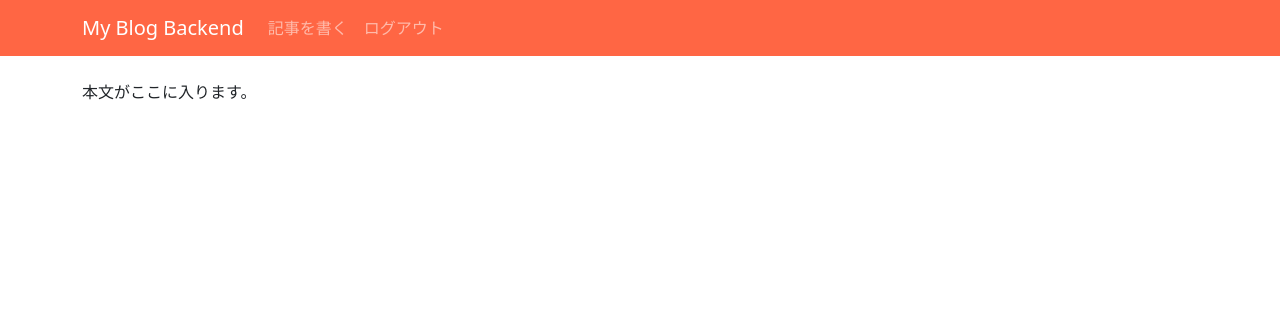
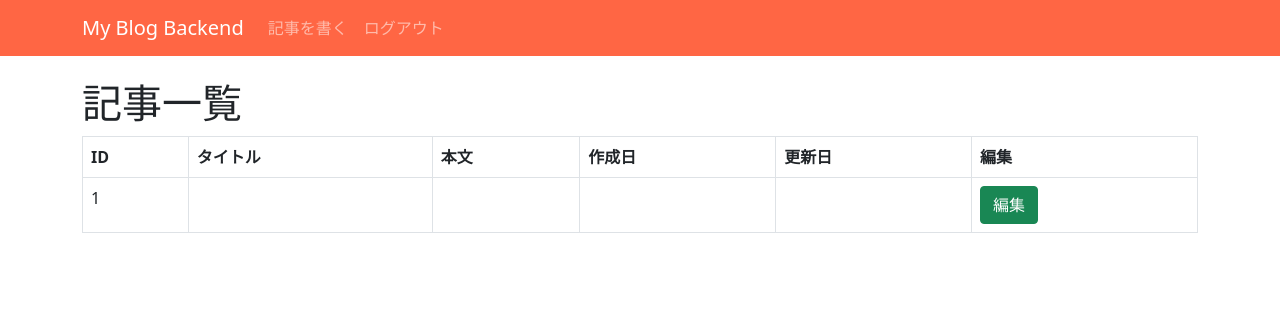
Before and after one commit to siriusjunior/php-basic, a PHP site: page /backend.php in a window 1280 px wide. Shown: the top 316 px of the page. Run offline with PHP 8.4, Linux system fonts and the light colour scheme; the visitor is signed in with stand-in values (Sample User, id 1); tables that the repository leaves empty or names only in its code hold one stand-in row (values such as "Sample post"); data that the repository does not hold is empty.

Commit message:
[Add]記事一覧の表示

```diff
--- a/backend.php
+++ b/backend.php
@@ -1,5 +1,11 @@
 <?php
-include 'lib/secure.php'
+include 'lib/secure.php';
+include 'lib/connect.php';
+include 'lib/queryArticle.php';
+include 'lib/article.php';
+
+$queryArticle = new QueryArticle();
+$articles = $queryArticle->findAll();
 ?>
 
 <!doctype html>
@@ -43,8 +49,41 @@ include 'lib/secure.php'
   <main class="container">
     <div class="row">
       <div class="col-md-12">
-        <p>本文がここに入ります。</p>
+        <h1>記事一覧</h1>
+        <?php if ($articles) : ?>
+          <table class="table table-bordered">
+            <thead>
+              <tr>
+                <th>ID</th>
+                <th>タイトル</th>
+                <th>本文</th>
+                <th>作成日</th>
+                <th>更新日</th>
+                <th>編集</th>
+              </tr>
+            </thead>
+            <tbody>
+              <?php foreach ($articles as $article) : ?>
+                <tr>
+                  <td><?php echo $article->getId(); ?></td>
+                  <td><?php echo $article->getTitle(); ?></td>
+                  <td><?php echo $article->getBody(); ?></td>
+                  <td><?php echo $article->getCreatedAt(); ?></td>
+                  <td><?php echo $article->getUpdatedAt(); ?></td>
+                  <td>
+                    <a href="edit.php?id=<?php echo $article->getId(); ?>" class="btn btn-success">編集</a>
+                  </td>
+                </tr>
+              <?php endforeach ?>
+            </tbody>
+          </table>
+        <?php else : ?>
+          <div class="alert alert-info">
+            <p>投稿はまだありません。</p>
+          </div>
+        <?php endif ?>
       </div>
+      <!-- ./col-md-12 -->
     </div>
     <!-- ./row -->
   </main>
--- a/lib/nav.php
+++ b/lib/nav.php
@@ -1,8 +1,8 @@
 <nav class="navbar navbar-expand-md navbar-dark bg-red fixed-top">
   <div class="container"><a class="navbar-brand" href="/blog/backend.php">My Blog Backend</a>
     <ul class="navbar-nav me-auto mb-2 mb-md-0">
-      <li class="nav-link" href="post.php">記事を書く</li>
-      <li class="nav-link" href="logout.php">ログアウト</li>
+      <li class="nav-item"><a class="nav-link" href="post.php">記事を書く</a></li>
+      <li class="nav-item"><a class="nav-link" href="logout.php">ログアウト</a></li>
     </ul>
   </div>
 </nav>
--- a/lib/queryArticle.php
+++ b/lib/queryArticle.php
@@ -29,4 +29,22 @@ class QueryArticle extends connect
       $stmt->execute();
     }
   }
+
+  public function findAll()
+  {
+    $stmt = $this->dbh->prepare("SELECT * FROM articles");
+    $stmt->execute();
+    $results = $stmt->fetchAll(PDO::FETCH_ASSOC);
+    $articles = array();
+    foreach ($results as $result) {
+      $article = new Article();
+      $article->setId($result['id']);
+      $article->setTitle($result['title']);
+      $article->setBody($result['body']);
+      $article->setCreatedAt($result['created_at']);
+      $article->setUpdatedAt($result['updated_at']);
+      $articles[] = $article;
+    }
+    return $articles;
+  }
 }
```
